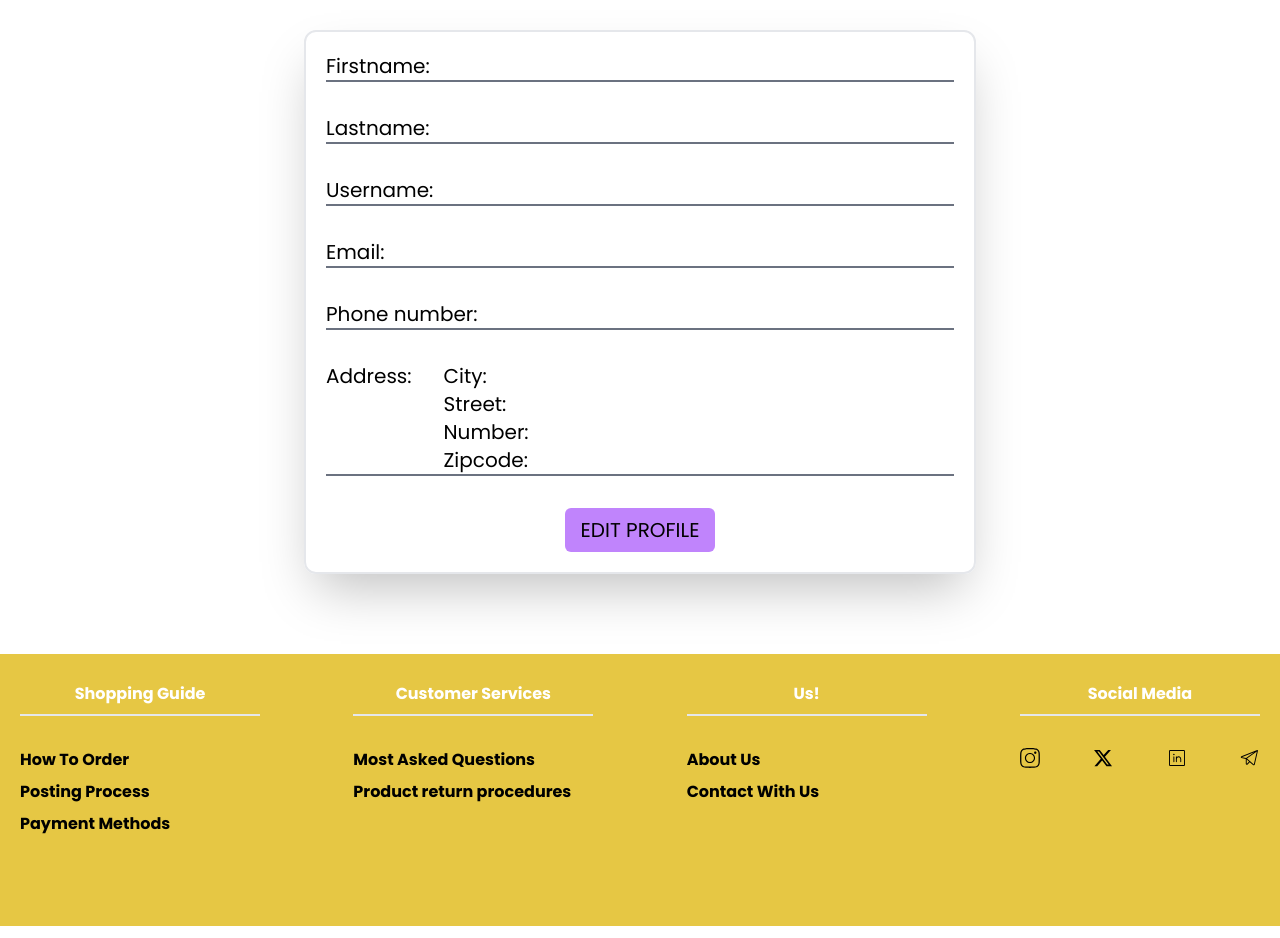
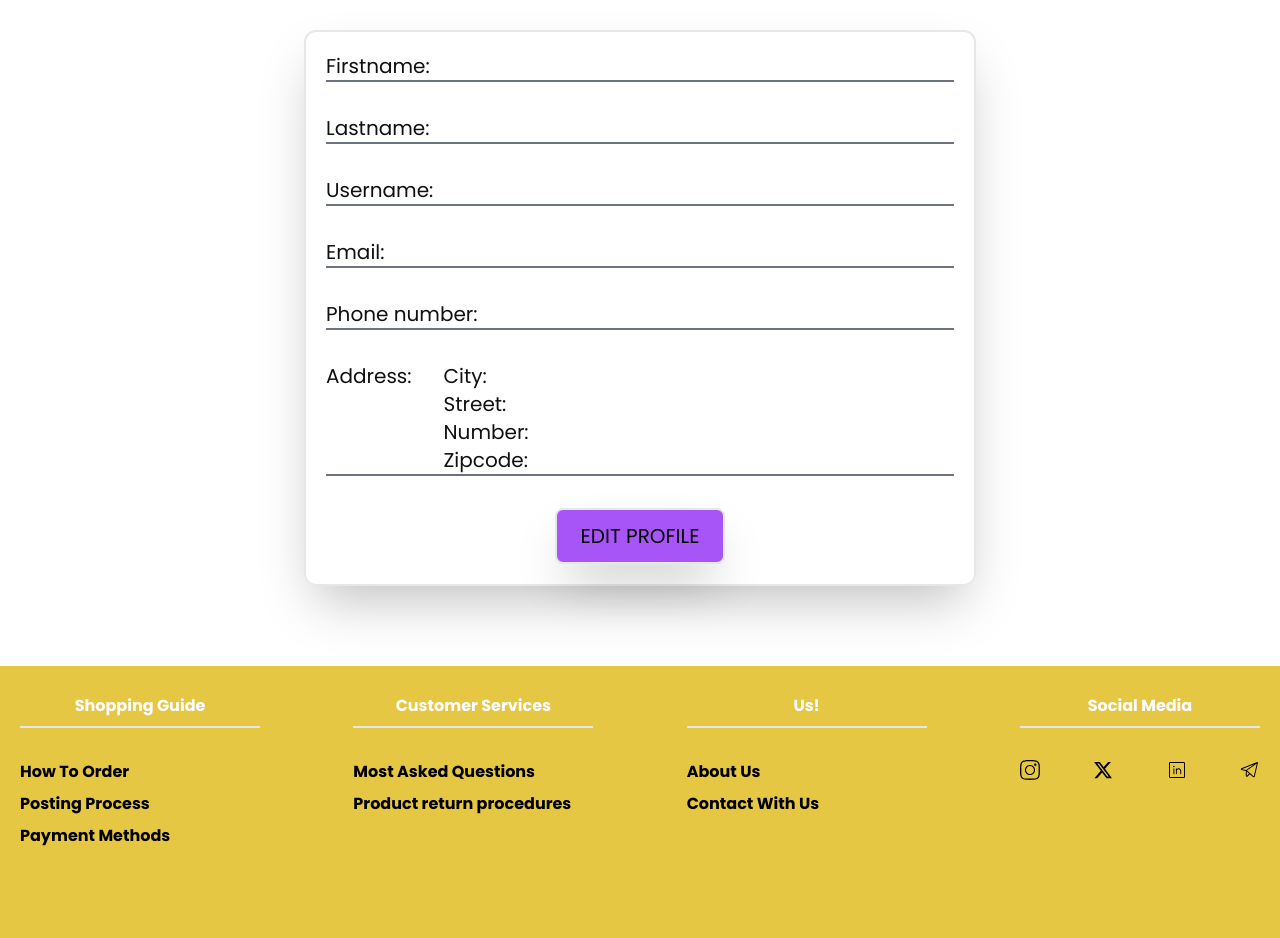
Before and after one commit to maryammohebbi/Ecommerce-website-with-React-Typescript-Tailwind, a React (Vite) app: page /profile in a window 1280 px wide. Shown: the part 172-1110 px from the top of the page. Built offline with nearby package versions, Linux system fonts and the light colour scheme.

Commit message:
some style changes added

```diff
--- a/src/features/ui/AppLayout.tsx
+++ b/src/features/ui/AppLayout.tsx
@@ -12,12 +12,12 @@ const AppLayout: React.FC<AppLayoutProps> = ({ children }) => {
   const { scrollBoolean } = useScroll(100)
 
   return (
-    <>
-    <Menu />
-      {scrollBoolean ?  <VerticalNav /> : null}
+    <div className="h-screen">
+      <Menu />
+      {scrollBoolean ? <VerticalNav /> : null}
       {children}
       <Footer />
-    </>
+    </div>
   )
 }
 
--- a/src/features/ui/Footer.tsx
+++ b/src/features/ui/Footer.tsx
@@ -6,7 +6,7 @@ import { PiTelegramLogoLight } from 'react-icons/pi'
 
 const Footer: React.FC = () => {
   return (
-    <div className="bg-primary-100 mt-20 absolute left-0 right-0 h-auto lg:h-[17rem] ">
+    <footer className="bg-primary-100 mt-20 absolute left-0 right-0 h-auto lg:h-[17rem] ">
       <div className="container flex justify-between flex-wrap gap-2 w-full p-5">
         <div className="w-[15rem] h-auto">
           <p className="font-bold text-secondary-0 border-b-2 text-center mb-8 p-2">
@@ -56,7 +56,7 @@ const Footer: React.FC = () => {
           </div>
         </div>
       </div>
-    </div>
+    </footer>
   )
 }
 
--- a/src/features/ui/LoginIcon.tsx
+++ b/src/features/ui/LoginIcon.tsx
@@ -13,13 +13,13 @@ const LoginIcon: React.FC = ({}) => {
     <div>
       {user ? (
         <div className="relative group">
-          <span className="cursor-pointer flex items-center gap-x-1 text-secondary-0  text-[10px] sm:text-[15px] transition-all  md:text-[20px]">
-            <CgProfile className="w-6 h-6 text-secondary-0 " /> Hi,{' '}
+          <span className="cursor-pointer flex items-center gap-x-1 text-secondary-0 text-[10px] sm:text-[15px] transition-all md:text-[20px]">
+            <CgProfile className="w-5 h-5 text-secondary-0 " /> Hi,{' '}
             {user.name.firstname} !
           </span>
           <div
             className="opacity-0 pointer-events-none group-hover:opacity-100 group-hover:pointer-events-auto transition-opacity duration-500
-            absolute top-full -left-3 w-28 flex flex-col gap-y-2 p-2 border-2 border-secondary rounded bg-secondaryBg text-black"
+            absolute top-9 -left-3 w-32 flex flex-col gap-y-2 p-2 border-2 border-secondary rounded bg-gray-300 text-black"
           >
             <Link to="/profile">Your Profile</Link>
             <button
@@ -30,7 +30,7 @@ const LoginIcon: React.FC = ({}) => {
                 toast(`See you next time, ${user.name.firstname} 👋`)
               }}
             >
-              Logout <IoIosLogOut className="sm:w-5 sm:h-5 w-2 h-2  " />
+              Logout <IoIosLogOut className="sm:w-5 sm:h-5 w-2 h-2 " />
             </button>
           </div>
         </div>
--- a/src/features/user/Profile.tsx
+++ b/src/features/user/Profile.tsx
@@ -70,7 +70,7 @@ const Profile: React.FC = () => {
 
         <button
           onClick={() => setOpen(true)}
-          className="px-4 py-2 bg-purple-400 rounded-md mx-auto block"
+          className="px-6 py-3 bg-purple-500 hover:bg-purple-600 duration-500 transition-all rounded-lg mx-auto block shadow-2xl border-2 border-secondary"
         >
           EDIT PROFILE
         </button>
--- a/src/index.css
+++ b/src/index.css
@@ -36,6 +36,7 @@
       --color-secondary: #ffffff;
       --color-secondary-100: #000000;
       --color-secondary-200: #f4f6f5;
+      --color-textColor: #0f1012;
 
       --color-success: #36bc4c;
       --color-warning: #ec5454;
@@ -48,6 +49,7 @@
       --color-secondary-100: #ffffff;
       --color-secondary-200: rgb(178, 190, 195);
       --color-primary: rgb(87, 101, 116);
+      --color-textColor: #dae2f4;
     }
   }
 }
--- a/src/pages/Cart.tsx
+++ b/src/pages/Cart.tsx
@@ -3,9 +3,9 @@ import CartContainer from '../features/cart/CartContainer'
 
 const Cart: React.FC = ({}) => {
   return (
-    <div>
+    <>
       <CartContainer />
-    </div>
+    </>
   )
 }
 
--- a/src/pages/Home.tsx
+++ b/src/pages/Home.tsx
@@ -29,7 +29,7 @@ const Home: React.FC<Props> = ({}) => {
         image={seconddaughter}
         banner={payday}
         description="Spend minimal $100 get 30% off
-voucher code for your next purchase"
+        voucher code for your next purchase"
       />
     </>
   )
--- a/tailwind.config.js
+++ b/tailwind.config.js
@@ -12,13 +12,12 @@ function withOpacity(variableName) {
 export default {
   content: ['./index.html', './src/**/*.{js,ts,jsx,tsx}'],
   theme: {
-
     extend: {
       colors: {
         primary: {
           0: withOpacity('--color-primary'),
           100: withOpacity('--color-primary-100'),
-          200:withOpacity('--color-primary-200')
+          200: withOpacity('--color-primary-200'),
         },
         secondary: {
           0: withOpacity('--color-secondary'),
@@ -28,7 +27,7 @@ export default {
         // primary: withOpacity('--color-primary'),
         // 100: withOpacity('--color-primary-100'),
         // secondary: withOpacity('--color-secondary'),
-        // textColor: withOpacity('--color-textColor'),
+        textColor: withOpacity('--color-textColor'),
         // secondaryBg: withOpacity('--color-secondaryBg'),
         // success: withOpacity('--color-success'),
         // warning: withOpacity('--color-warning'),
```
